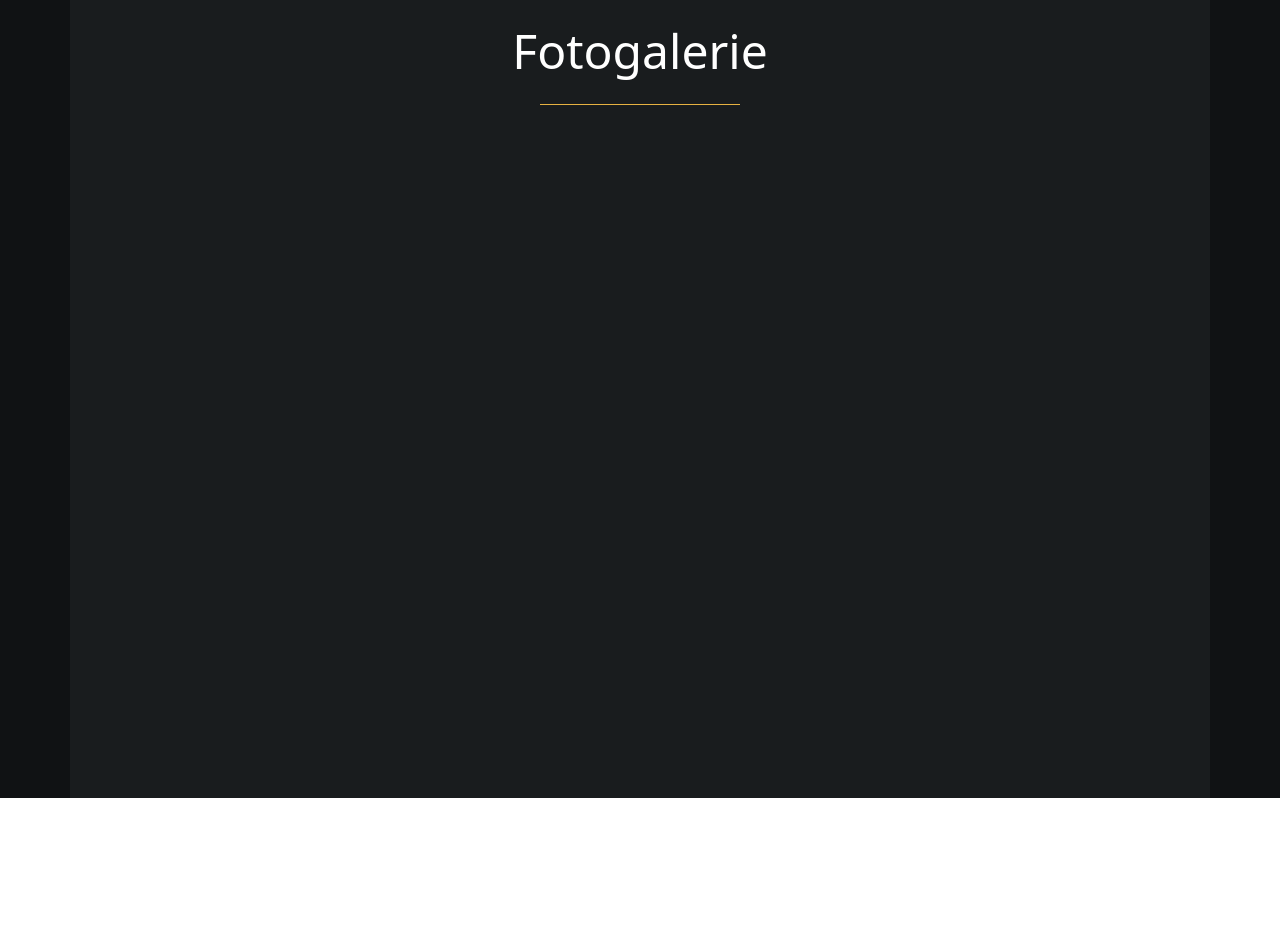
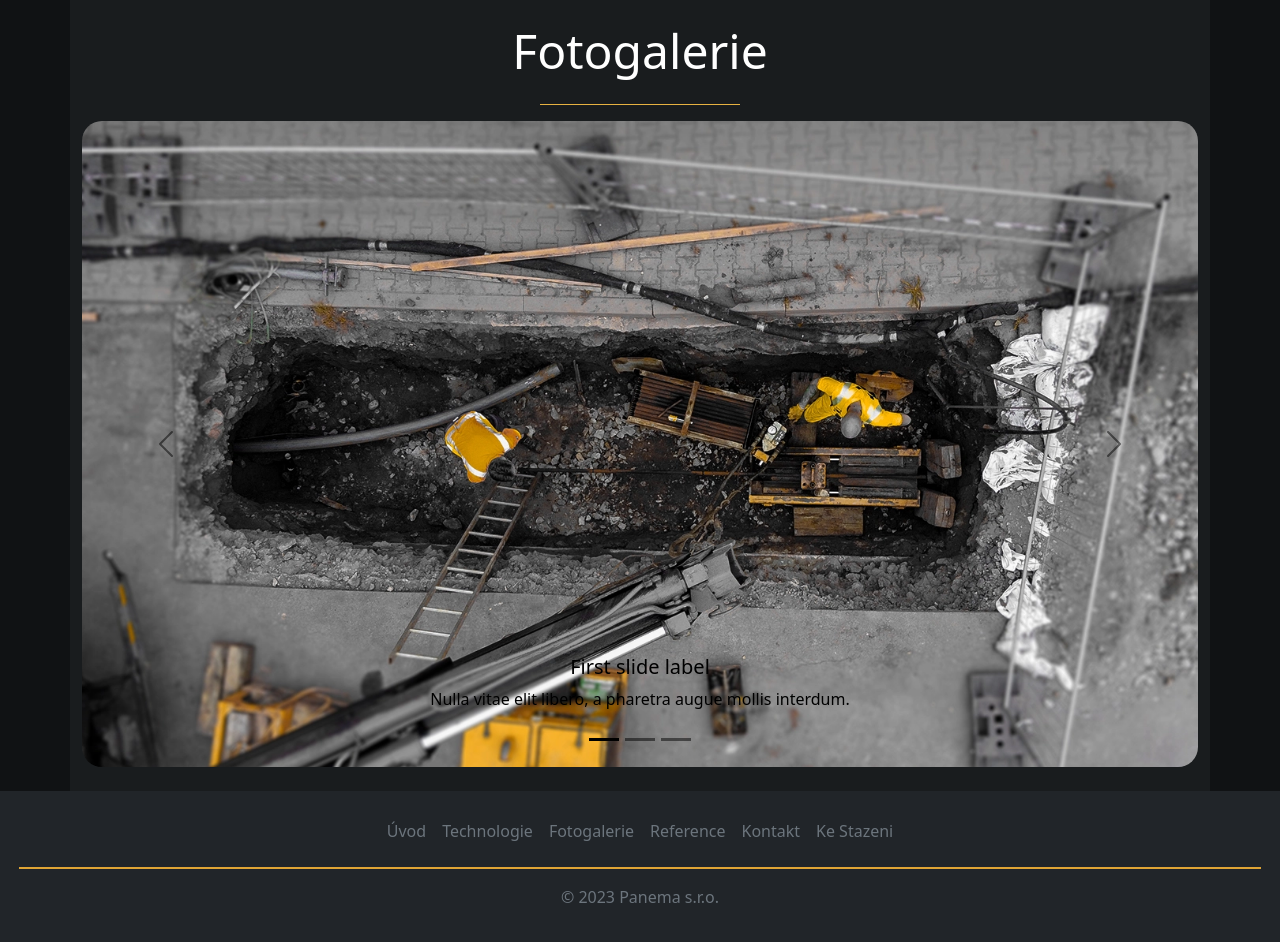
Before and after one commit to Ejdyz/panema.cz, a React (Create React App) app in the folder panema/: page /fotografie in a window 1280 px wide. Shown: the part 140-1082 px from the top of the page. Before the commit the page ends 938 px from the top, so only its background shows below. Built offline with nearby package versions, Linux system fonts and the light colour scheme.

Commit message:
feat: implemented fotoCarousel and footer

```diff
--- a/panema/src/Pages/FotographyPage.js
+++ b/panema/src/Pages/FotographyPage.js
@@ -1,19 +1,24 @@
+import { Footer } from '../Components/Footer'
+import { FotoCarousel } from '../Components/FotoCarousel'
 import NavBar from '../Components/NavBar'
 import Container from 'react-bootstrap/esm/Container'
 export function FotographyPage() {
   return (
     <>
       <NavBar currentPage="fotography" />
-      <div style={{ backgroundColor: "#101214", height: "100vh" }}> {/* Background */}
+      <div style={{ backgroundColor: "#101214", height: "100%" }}> {/* Background */}
         <Container style={{ backgroundColor: "#191c1e", height: "100%" }}> {/* Content container */}
           <div style={{ paddingTop: "3vh", height: "100%" }}>
             <div style={{ display: "flex", justifyContent: "center", flexDirection: "column", alignItems: "center", position: "relative", flexWrap: "nowrap" }}>
               <h1 style={{ textAlign: "center", color: "white", fontSize: "3rem" }}>Fotogalerie</h1>
               <hr style={{ width: "200px", color: "#e7b242", opacity: 1 }}></hr>
             </div>
+            <FotoCarousel />
+            <br></br>
           </div>
         </Container>
       </div>
+      <Footer />
     </>
   )
 }
```
